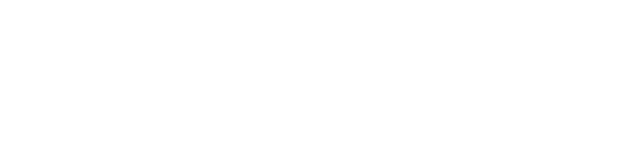
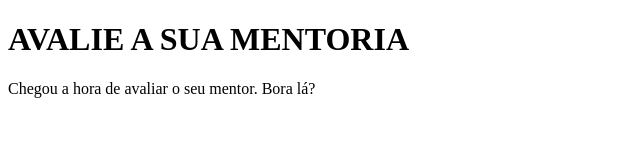
Before and after one commit to pedrorodriguesh/explorer-rocketseat, a plain HTML site: page desafio03extra/index.html in a window 1280 px wide. Shown: the whole page, without its empty margins (0-640 px from the left). Drawn offline with Linux system fonts and the light colour scheme.

Commit message:
html start

```diff
--- a/desafio03extra/index.html
+++ b/desafio03extra/index.html
@@ -9,5 +9,23 @@
 </head>
 <body>
 
+    <div class="page">
+
+        <header>
+            <h1>AVALIE A SUA MENTORIA</h1>
+            <p>Chegou a hora de avaliar o seu mentor. Bora lá?</p>
+        </header>
+
+
+
+
+
+
+
+
+
+
+    </div>
+
 </body>
 </html>
```
